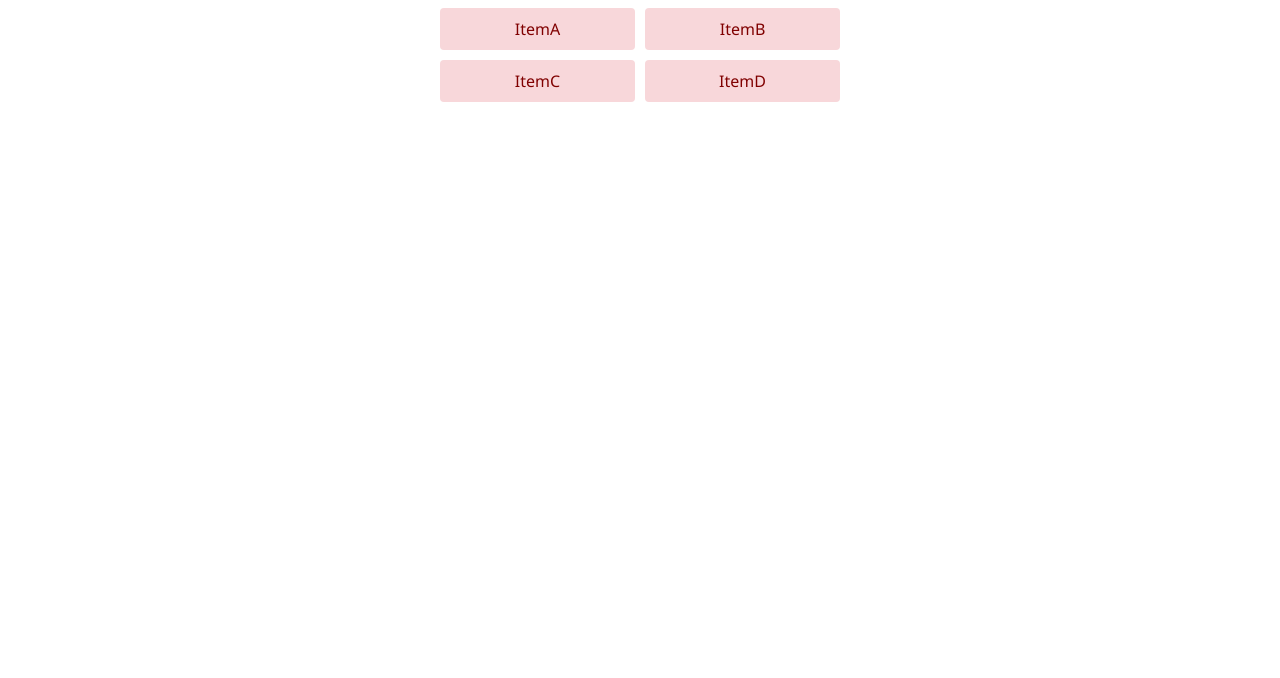
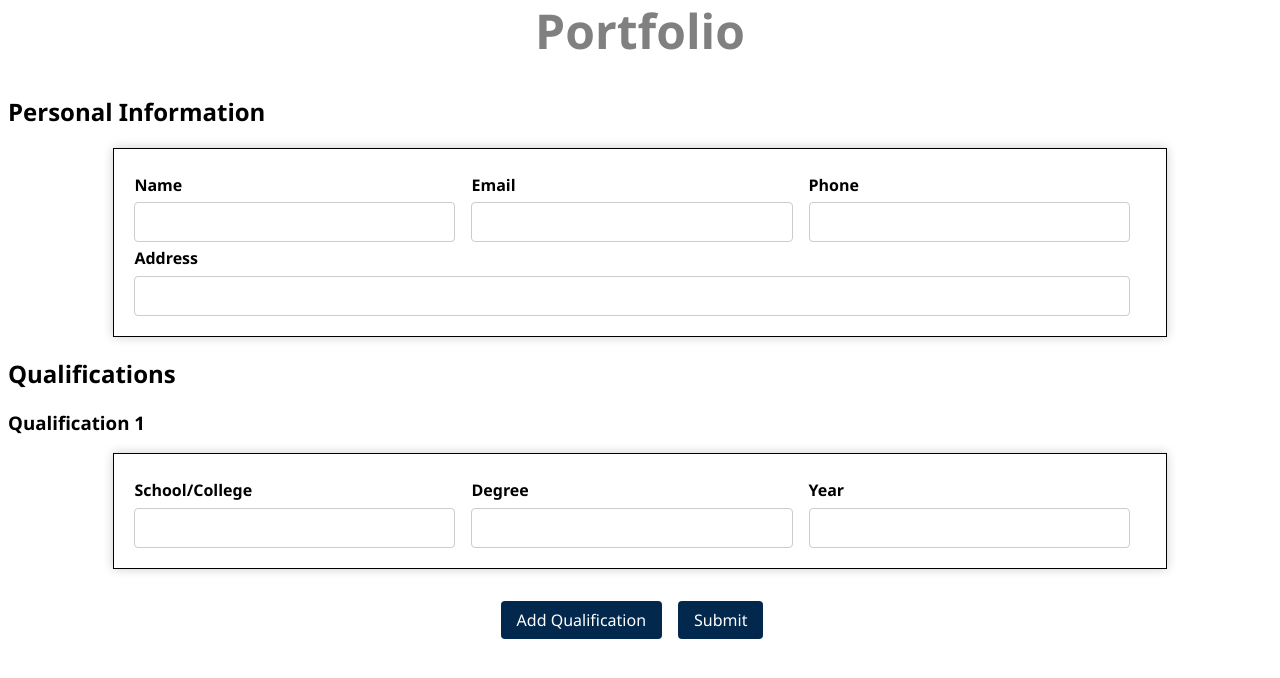
Before and after one commit to tee2490/AngularBasic, an Angular app: page / in a window 1280 px wide. Shown: the top 678 px of the page. Built offline with nearby package versions, Linux system fonts and the light colour scheme.

Commit message:
Section03 Portfolio Builder with Defining Template

```diff
--- a/src/app/app.component.css
+++ b/src/app/app.component.css
@@ -1,35 +1,101 @@
-ul {
-  display: grid;
-  grid-template-columns: repeat(
-    2,
-    1fr
-  ); /* Two columns for a table-like layout */
-  gap: 10px;
-  padding: 0;
-  list-style-type: none;
-  margin: 0 auto;
-  width: 100%;
-  max-width: 400px;
+* {
+  font-family: "Segoe UI", Tahoma, Geneva, Verdana, sans-serif;
 }
 
-li {
-  padding: 10px;
-  /* border: 1px solid #ccc; */
-  background-color: #f8d7da;
-  color: maroon;
+h1 {
   text-align: center;
-  border-radius: 4px;
+  font-size: 3rem;
+  color: #808080;
+  margin-top: -10px;
 }
 
-p {
-  text-align: center;
-  margin: 20px auto;
+form {
+  display: flex;
+  flex-direction: column;
+  border: 1px solid;
+  width: 80%;
+  margin: 0 auto;
+  box-shadow: 0 0 10px rgba(0, 0, 0, 0.2);
   padding: 20px;
-  background-color: #f8d7da;
-  color: #721c24;
-  border-radius: 4px;
-  border: 1px solid #f5c6cb;
-  width: 100%;
-  font-size: 1.5rem;
-  max-width: 400px;
 }
+
+form div {
+  display: flex;
+  flex-direction: column;
+  margin-bottom: 1rem;
+  flex: 1;
+}
+
+form label {
+  font-weight: bold;
+  margin-bottom: 0.4rem;
+}
+
+form input[type="text"],
+form input[type="email"],
+form input[type="tel"] {
+  padding: 0.5rem;
+  font-size: 1rem;
+  border-radius: 0.25rem;
+  border: 1px solid #ccc;
+  flex: 1;
+}
+
+.btn-container {
+  display: flex;
+  justify-content: center;
+  margin-top: 2rem;
+}
+
+button {
+  font-size: 1rem;
+  padding: 0.5rem 1rem;
+  border-radius: 0.25rem;
+  background-color: #03284e;
+  color: #fff;
+  border: none;
+  margin-right: 1rem;
+  cursor: pointer;
+}
+
+button:hover {
+  background-color: #093158;
+}
+
+@media only screen and (min-width: 768px) {
+  form {
+    flex-direction: row;
+    flex-wrap: wrap;
+  }
+  form div {
+    flex: 1;
+    margin-right: 1rem;
+    margin-bottom: 0;
+    margin-top: 5px;
+  }
+  /* form div:last-child {
+    margin-right: 0;
+  } */
+}
+
+.preview-container {
+  position: relative;
+  top: 50%;
+  left: 50%;
+  bottom: -280px;
+  transform: translate(-50%, -50%);
+  border: 1px solid #808080;
+  width: 500px;
+  box-shadow: 0 0 10px #808080;
+  padding: 20px;
+}
+
+.btn-edit {
+  position: absolute;
+  right: 20px;
+  bottom: 20px;
+}
+.name {
+  font-size: 2rem;
+  margin-bottom: 0.5rem;
+}
--- a/src/app/app.component.html
+++ b/src/app/app.component.html
@@ -1,20 +1,84 @@
-<ng-template #itemTpl let-it>
-  <li>{{ it }}</li>
+@if (showHeading) {
+  <h1>Portfolio</h1>
+}
+
+@if (!submitted) {
+  <h2>Personal Information</h2>
+  <form>
+    <div>
+      <label for="name">Name</label>
+      <input type="text" name="name" id="name" [(ngModel)]="nm" autocomplete="off" />
+    </div>
+
+    <div>
+      <label for="email">Email</label>
+      <input type="email" name="email" id="email" [(ngModel)]="em" autocomplete="off" />
+    </div>
+
+    <div>
+      <label for="phone">Phone</label>
+      <input type="tel" name="phone" id="phone" [(ngModel)]="ph" autocomplete="off" />
+    </div>
+
+    <div>
+      <label for="address">Address</label>
+      <input type="text" name="address" id="address" [(ngModel)]="add" />
+    </div>
+  </form>
+
+  <h2>Qualifications</h2>
+  @for (q of qualification; let i = $index; track q.school ?? q.degree ?? q.year ?? i) {
+    <h3>Qualification {{ i + 1 }}</h3>
+    <form>
+      <div>
+        <label for="school-{{ i }}">School/College</label>
+        <input type="text" id="school-{{ i }}" name="school-{{ i }}" [(ngModel)]="q.school" autocomplete="off" />
+      </div>
+
+      <div>
+        <label for="degree-{{ i }}">Degree</label>
+        <input type="text" id="degree-{{ i }}" name="degree-{{ i }}" [(ngModel)]="q.degree" autocomplete="off" />
+      </div>
+
+      <div>
+        <label for="year-{{ i }}">Year</label>
+        <input type="text" id="year-{{ i }}" name="year-{{ i }}" [(ngModel)]="q.year" autocomplete="off" />
+      </div>
+    </form>
+  } @empty {
+    <p>No qualifications</p>
+  }
+
+  <div class="btn-container">
+    <button (click)="addQualification()" type="button">Add Qualification</button>
+    <button type="button" (click)="formSubmit()">Submit</button>
+  </div>
+} @else {
+  <ng-container [ngTemplateOutlet]="preview"></ng-container>
+}
+
+<ng-template #preview>
+  <div class="preview-container">
+    <h2>Preview</h2>
+    <div>
+      <p class="name">{{ nm }}</p>
+      <p>Email : {{ em }}</p>
+      <p>Phone : {{ ph }}</p>
+      <p>Address : {{ add }}</p>
+    </div>
+
+    <div>
+      <h3>Qualifications</h3>
+      @for (q of qualification; track q.school ?? q.degree ?? q.year) {
+        <div>
+          <h5>School/College : {{ q.school }}</h5>
+          <h5>Degree : {{ q.degree }} ({{ q.year }})</h5>
+        </div>
+      } @empty {
+        <p>No qualifications</p>
+      }
+    </div>
+
+    <button class="btn-edit" type="button" (click)="formEdit()">Edit</button>
+  </div>
 </ng-template>
-
-<ng-template #noItems>
-  <p>No items to display!</p>
-</ng-template>
-
-@if (listItems?.length) {
-  <ul>
-    @for (it of listItems; track it) {
-      <ng-container
-        [ngTemplateOutlet]="itemTpl"
-        [ngTemplateOutletContext]="{ $implicit: it }">
-      </ng-container>
-    }
-  </ul>
-} @else {
-  <ng-container [ngTemplateOutlet]="noItems"></ng-container>
-}
--- a/src/app/app.component.ts
+++ b/src/app/app.component.ts
@@ -11,5 +11,25 @@ import { FormsModule } from '@angular/forms';
   styleUrl: './app.component.css',
 })
 export class AppComponent {
-  listItems: string[] = ['ItemA', 'ItemB', 'ItemC', 'ItemD'];
+  nm = '';
+  em = '';
+  ph = '';
+  add = '';
+  submitted: boolean = false;
+  showHeading: boolean = true;
+  qualification = [{ school: '', degree: '', year: '' }];
+
+  addQualification() {
+    this.qualification.push({ school: '', degree: '', year: '' });
+  }
+
+  formSubmit() {
+    this.submitted = true;
+    this.showHeading = false;
+  }
+
+  formEdit() {
+    this.submitted = false;
+    this.showHeading = true;
+  }
 }
```
